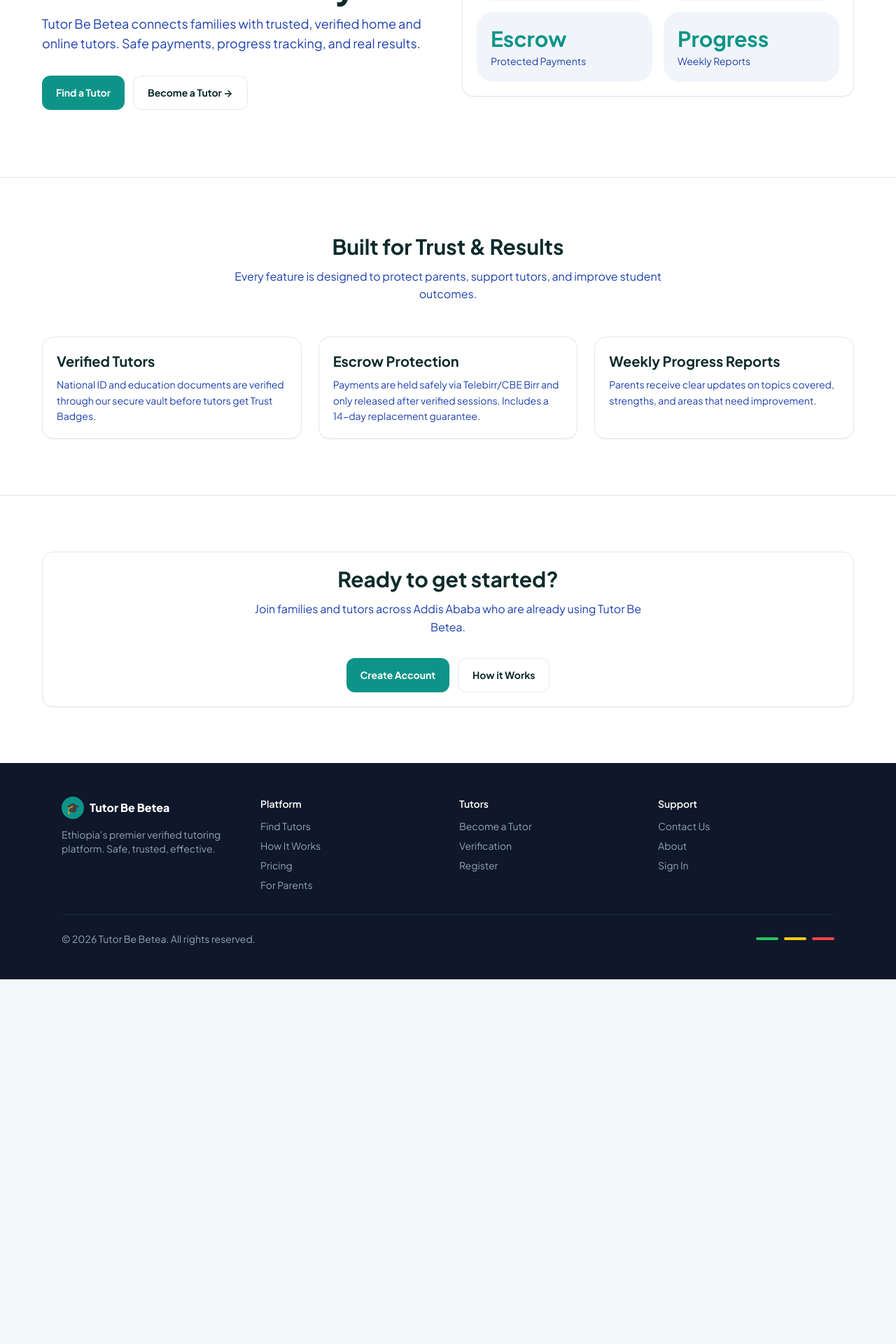
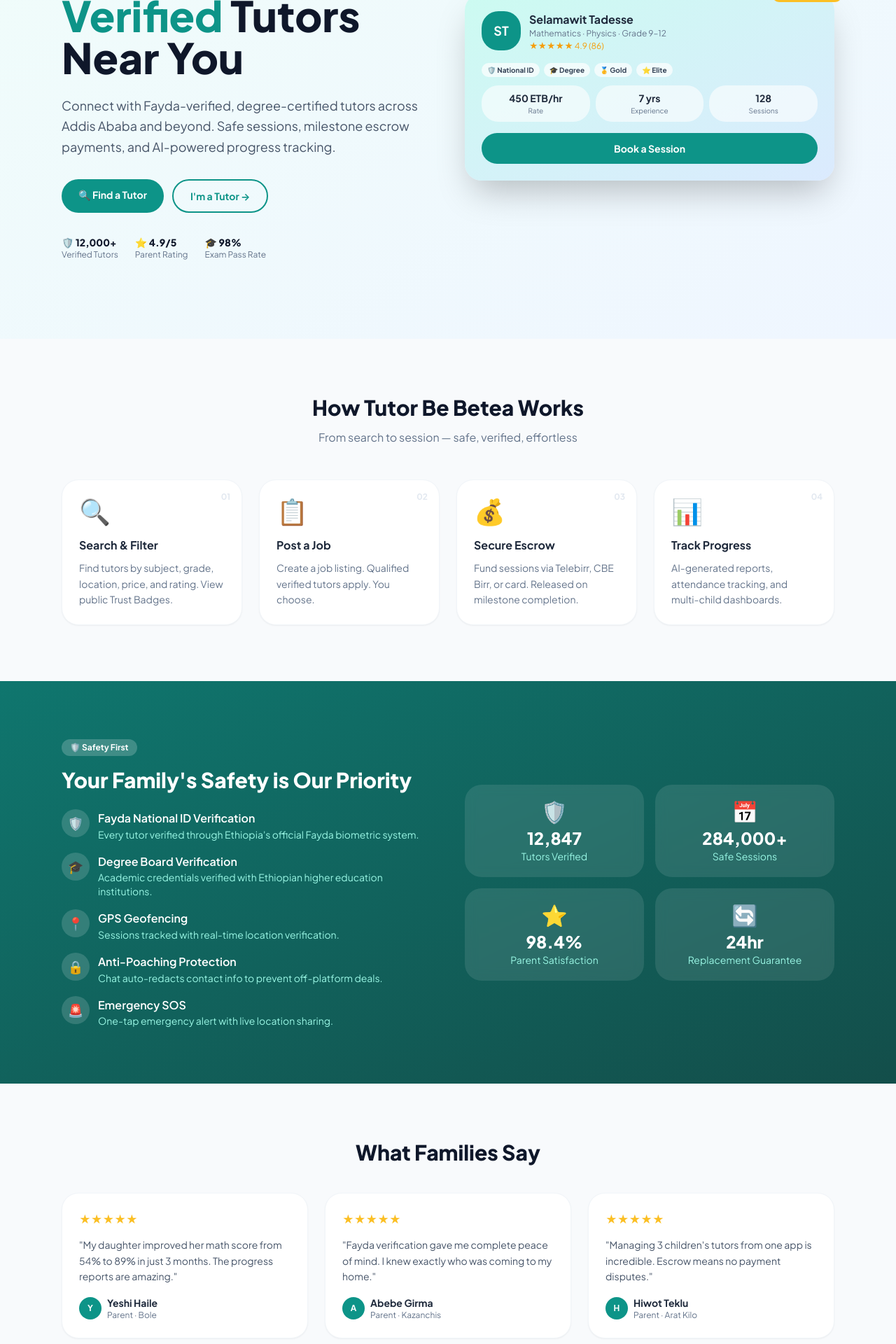
Before and after one commit to Zeordi/tutor-be-betea, a Next.js app in the folder apps/web/: page / in a window 1280 px wide. Shown: the part 300-2220 px from the top of the page at 70% size. Before the commit the page ends 1699 px from the top, so only its background shows below. Built offline with nearby package versions, Linux system fonts and the light colour scheme.

Commit message:
Update page.tsx

```diff
--- a/apps/web/app/(marketing)/page.tsx
+++ b/apps/web/app/(marketing)/page.tsx
@@ -1,106 +1,327 @@
 import Link from "next/link";
 
-export default function HomePage() {
+export default function LandingPage() {
   return (
-    <>
+    <div>
       {/* Hero */}
-      <section className="section py-16 md:py-24">
-        <div className="container grid gap-10 lg:grid-cols-2 items-center">
+      <section className="relative overflow-hidden">
+        <div className="absolute inset-0 bg-gradient-to-br from-teal-50 to-blue-50 dark:from-teal-950/30 dark:to-blue-950/30" />
+        <div className="relative mx-auto max-w-6xl px-6 py-20 md:py-28">
+          <div className="grid items-center gap-12 md:grid-cols-2">
             <div>
-            <div className="badge mb-4">Ethiopia’s Trusted Tutoring Platform</div>
-            <h1 className="text-4xl md:text-5xl font-extrabold leading-tight mb-4 text-[var(--foreground)]">
-              Find Verified Tutors in Addis Ababa & Beyond
+              <div className="mb-6 inline-flex items-center gap-2 rounded-full border border-teal-200 bg-teal-50 px-4 py-1.5 dark:border-teal-800 dark:bg-teal-900/30">
+                <span className="h-1.5 w-1.5 animate-pulse rounded-full bg-teal-500" />
+                <span className="text-xs font-semibold text-teal-700 dark:text-teal-300">
+                  Ethiopia&apos;s #1 Verified Tutoring Platform
+                </span>
+              </div>
+              <h1 className="mb-6 text-4xl font-extrabold leading-tight text-slate-900 dark:text-white md:text-5xl lg:text-6xl">
+                Find Trusted
+                <br />
+                <span className="text-teal-600">Verified</span> Tutors
+                <br />
+                Near You
               </h1>
-            <p className="text-lg text-[var(--secondary)] mb-8 max-w-xl">
-              Tutor Be Betea connects families with trusted, verified home and
-              online tutors. Safe payments, progress tracking, and real results.
+              <p className="mb-8 text-lg leading-relaxed text-slate-600 dark:text-slate-400">
+                Connect with Fayda-verified, degree-certified tutors across Addis
+                Ababa and beyond. Safe sessions, milestone escrow payments, and
+                AI-powered progress tracking.
               </p>
-
-            <div className="flex flex-wrap gap-3">
-              <Link href="/register?role=PARENT" className="btn btn-primary">
-                Find a Tutor
+              <div className="mb-8 flex flex-wrap gap-3">
+                <Link
+                  href="/register"
+                  className="rounded-xl bg-teal-600 px-6 py-3 text-sm font-bold text-white hover:bg-teal-700"
+                >
+                  🔍 Find a Tutor
                 </Link>
-              <Link href="/for-tutors" className="btn btn-secondary">
-                Become a Tutor →
+                <Link
+                  href="/for-tutors"
+                  className="rounded-xl border-2 border-teal-600 px-6 py-3 text-sm font-bold text-teal-600 hover:bg-teal-50 dark:hover:bg-teal-900/20"
+                >
+                  I&apos;m a Tutor →
                 </Link>
+              </div>
+              <div className="flex flex-wrap items-center gap-6 text-sm">
+                {[
+                  ["🛡️", "12,000+", "Verified Tutors"],
+                  ["⭐", "4.9/5", "Parent Rating"],
+                  ["🎓", "98%", "Exam Pass Rate"],
+                ].map(([icon, val, label]) => (
+                  <div key={label}>
+                    <p className="font-extrabold text-slate-900 dark:text-white">
+                      {icon} {val}
+                    </p>
+                    <p className="text-xs text-slate-500">{label}</p>
+                  </div>
+                ))}
               </div>
             </div>
 
-          <div className="card shadow-sm border border-[var(--border)] bg-[var(--surface)] p-6 rounded-2xl">
-            <div className="grid grid-cols-2 gap-4">
-              <div className="rounded-2xl bg-[var(--surface-2)] p-5">
-                <div className="text-3xl font-bold text-[var(--primary)]">100%</div>
-                <div className="text-sm text-[var(--secondary)] mt-1">ID Verified Tutors</div>
+            <div className="relative">
+              <div className="relative rounded-3xl bg-gradient-to-br from-teal-100 to-blue-100 p-6 shadow-2xl dark:from-teal-900/30 dark:to-blue-900/30">
+                <div className="absolute -right-3 -top-3">
+                  <div className="rounded-full bg-amber-400 px-3 py-1 text-xs font-bold text-amber-900">
+                    🥇 Gold Tutor
                   </div>
-              <div className="rounded-2xl bg-[var(--surface-2)] p-5">
-                <div className="text-3xl font-bold text-[var(--primary)]">14-Day</div>
-                <div className="text-sm text-[var(--secondary)] mt-1">Replacement Guarantee</div>
                 </div>
-              <div className="rounded-2xl bg-[var(--surface-2)] p-5">
-                <div className="text-3xl font-bold text-[var(--primary)]">Escrow</div>
-                <div className="text-sm text-[var(--secondary)] mt-1">Protected Payments</div>
+                <div className="mb-4 flex items-center gap-3">
+                  <div className="flex h-14 w-14 items-center justify-center rounded-2xl bg-teal-600 text-lg font-bold text-white">
+                    ST
                   </div>
-              <div className="rounded-2xl bg-[var(--surface-2)] p-5">
-                <div className="text-3xl font-bold text-[var(--primary)]">Progress</div>
-                <div className="text-sm text-[var(--secondary)] mt-1">Weekly Reports</div>
+                  <div>
+                    <p className="font-bold text-slate-800 dark:text-white">
+                      Selamawit Tadesse
+                    </p>
+                    <p className="text-xs text-slate-500">
+                      Mathematics · Physics · Grade 9–12
+                    </p>
+                    <p className="mt-0.5 text-xs text-amber-500">★★★★★ 4.9 (86)</p>
+                  </div>
+                </div>
+                <div className="mb-3 flex flex-wrap gap-1.5">
+                  {["🛡️ National ID", "🎓 Degree", "🥇 Gold", "⭐ Elite"].map((b) => (
+                    <span
+                      key={b}
+                      className="rounded-full bg-white/70 px-2 py-0.5 text-[10px] font-bold text-slate-700 dark:bg-white/10 dark:text-slate-200"
+                    >
+                      {b}
+                    </span>
+                  ))}
+                </div>
+                <div className="mb-4 grid grid-cols-3 gap-2 text-center">
+                  {[
+                    ["450 ETB/hr", "Rate"],
+                    ["7 yrs", "Experience"],
+                    ["128", "Sessions"],
+                  ].map(([v, l]) => (
+                    <div
+                      key={l}
+                      className="rounded-xl bg-white/60 py-2 dark:bg-white/10"
+                    >
+                      <p className="text-sm font-bold text-slate-800 dark:text-white">
+                        {v}
+                      </p>
+                      <p className="text-[10px] text-slate-500">{l}</p>
+                    </div>
+                  ))}
+                </div>
+                <Link
+                  href="/register"
+                  className="block w-full rounded-xl bg-teal-600 py-3 text-center text-sm font-bold text-white hover:bg-teal-700"
+                >
+                  Book a Session
+                </Link>
               </div>
             </div>
           </div>
         </div>
       </section>
 
-      {/* Trust Section */}
-      <section className="section py-16 bg-[var(--surface)] border-y border-[var(--border)]">
-        <div className="container">
-          <div className="text-center mb-12">
-            <h2 className="text-3xl font-bold mb-3 text-[var(--foreground)]">Built for Trust & Results</h2>
-            <p className="text-[var(--secondary)] max-w-2xl mx-auto">
-              Every feature is designed to protect parents, support tutors, and improve student outcomes.
+      {/* How it works */}
+      <section className="bg-slate-50 py-20 dark:bg-[#0D1B33]">
+        <div className="mx-auto max-w-6xl px-6">
+          <div className="mb-12 text-center">
+            <h2 className="mb-3 text-3xl font-extrabold text-slate-900 dark:text-white">
+              How Tutor Be Betea Works
+            </h2>
+            <p className="text-slate-500 dark:text-slate-400">
+              From search to session — safe, verified, effortless
             </p>
           </div>
-
-          <div className="grid md:grid-cols-3 gap-6">
-            <div className="card p-6 bg-[var(--background)] border border-[var(--border)] rounded-2xl">
-              <h3 className="text-xl font-bold mb-2 text-[var(--foreground)]">Verified Tutors</h3>
-              <p className="text-[var(--secondary)] text-sm leading-relaxed">
-                National ID and education documents are verified through our secure vault before tutors get Trust Badges.
+          <div className="grid gap-6 md:grid-cols-4">
+            {[
+              {
+                step: "01",
+                icon: "🔍",
+                title: "Search & Filter",
+                desc: "Find tutors by subject, grade, location, price, and rating. View public Trust Badges.",
+              },
+              {
+                step: "02",
+                icon: "📋",
+                title: "Post a Job",
+                desc: "Create a job listing. Qualified verified tutors apply. You choose.",
+              },
+              {
+                step: "03",
+                icon: "💰",
+                title: "Secure Escrow",
+                desc: "Fund sessions via Telebirr, CBE Birr, or card. Released on milestone completion.",
+              },
+              {
+                step: "04",
+                icon: "📊",
+                title: "Track Progress",
+                desc: "AI-generated reports, attendance tracking, and multi-child dashboards.",
+              },
+            ].map((s) => (
+              <div
+                key={s.step}
+                className="relative rounded-2xl border border-slate-100 bg-white p-6 shadow-sm dark:border-slate-700/60 dark:bg-slate-800/80"
+              >
+                <div className="mb-4 text-4xl">{s.icon}</div>
+                <div className="absolute right-4 top-4 text-xs font-bold text-slate-200 dark:text-slate-700">
+                  {s.step}
+                </div>
+                <h3 className="mb-2 font-bold text-slate-800 dark:text-white">
+                  {s.title}
+                </h3>
+                <p className="text-sm leading-relaxed text-slate-500 dark:text-slate-400">
+                  {s.desc}
                 </p>
               </div>
-            <div className="card p-6 bg-[var(--background)] border border-[var(--border)] rounded-2xl">
-              <h3 className="text-xl font-bold mb-2 text-[var(--foreground)]">Escrow Protection</h3>
-              <p className="text-[var(--secondary)] text-sm leading-relaxed">
-                Payments are held safely via Telebirr/CBE Birr and only released after verified sessions. Includes a 14-day replacement guarantee.
-              </p>
+            ))}
           </div>
-            <div className="card p-6 bg-[var(--background)] border border-[var(--border)] rounded-2xl">
-              <h3 className="text-xl font-bold mb-2 text-[var(--foreground)]">Weekly Progress Reports</h3>
-              <p className="text-[var(--secondary)] text-sm leading-relaxed">
-                Parents receive clear updates on topics covered, strengths, and areas that need improvement.
-              </p>
+        </div>
+      </section>
+
+      {/* Safety */}
+      <section className="bg-gradient-to-br from-teal-700 to-teal-900 py-20 text-white">
+        <div className="mx-auto max-w-6xl px-6">
+          <div className="grid items-center gap-12 md:grid-cols-2">
+            <div>
+              <span className="mb-4 inline-block rounded-full bg-white/20 px-3 py-1 text-xs font-bold">
+                🛡️ Safety First
+              </span>
+              <h2 className="mb-6 text-3xl font-extrabold">
+                Your Family&apos;s Safety is Our Priority
+              </h2>
+              <div className="space-y-4">
+                {[
+                  [
+                    "🛡️",
+                    "Fayda National ID Verification",
+                    "Every tutor verified through Ethiopia's official Fayda biometric system.",
+                  ],
+                  [
+                    "🎓",
+                    "Degree Board Verification",
+                    "Academic credentials verified with Ethiopian higher education institutions.",
+                  ],
+                  [
+                    "📍",
+                    "GPS Geofencing",
+                    "Sessions tracked with real-time location verification.",
+                  ],
+                  [
+                    "🔒",
+                    "Anti-Poaching Protection",
+                    "Chat auto-redacts contact info to prevent off-platform deals.",
+                  ],
+                  [
+                    "🚨",
+                    "Emergency SOS",
+                    "One-tap emergency alert with live location sharing.",
+                  ],
+                ].map(([icon, title, desc]) => (
+                  <div key={title} className="flex gap-3">
+                    <div className="flex h-10 w-10 flex-shrink-0 items-center justify-center rounded-xl bg-white/15 text-lg">
+                      {icon}
+                    </div>
+                    <div>
+                      <p className="font-semibold">{title}</p>
+                      <p className="text-sm text-teal-200">{desc}</p>
+                    </div>
+                  </div>
+                ))}
+              </div>
+            </div>
+            <div className="grid grid-cols-2 gap-4">
+              {[
+                ["Tutors Verified", "12,847", "🛡️"],
+                ["Safe Sessions", "284,000+", "📅"],
+                ["Parent Satisfaction", "98.4%", "⭐"],
+                ["Replacement Guarantee", "24hr", "🔄"],
+              ].map(([label, value, icon]) => (
+                <div
+                  key={label}
+                  className="rounded-2xl bg-white/10 p-5 text-center backdrop-blur"
+                >
+                  <p className="mb-1 text-3xl">{icon}</p>
+                  <p className="text-2xl font-extrabold">{value}</p>
+                  <p className="text-sm text-teal-200">{label}</p>
+                </div>
+              ))}
             </div>
           </div>
         </div>
       </section>
 
+      {/* Testimonials */}
+      <section className="bg-slate-50 py-20 dark:bg-[#0D1B33]">
+        <div className="mx-auto max-w-6xl px-6">
+          <h2 className="mb-10 text-center text-3xl font-extrabold text-slate-900 dark:text-white">
+            What Families Say
+          </h2>
+          <div className="grid gap-6 md:grid-cols-3">
+            {[
+              {
+                name: "Yeshi Haile",
+                role: "Parent · Bole",
+                text: "My daughter improved her math score from 54% to 89% in just 3 months. The progress reports are amazing.",
+              },
+              {
+                name: "Abebe Girma",
+                role: "Parent · Kazanchis",
+                text: "Fayda verification gave me complete peace of mind. I knew exactly who was coming to my home.",
+              },
+              {
+                name: "Hiwot Teklu",
+                role: "Parent · Arat Kilo",
+                text: "Managing 3 children's tutors from one app is incredible. Escrow means no payment disputes.",
+              },
+            ].map((t) => (
+              <div
+                key={t.name}
+                className="rounded-2xl border border-slate-100 bg-white p-6 shadow-sm dark:border-slate-700/60 dark:bg-slate-800/80"
+              >
+                <p className="mb-3 text-amber-400">★★★★★</p>
+                <p className="mb-4 text-sm leading-relaxed text-slate-600 dark:text-slate-400">
+                  &quot;{t.text}&quot;
+                </p>
+                <div className="flex items-center gap-2">
+                  <div className="flex h-8 w-8 items-center justify-center rounded-full bg-teal-600 text-xs font-bold text-white">
+                    {t.name[0]}
+                  </div>
+                  <div>
+                    <p className="text-sm font-bold text-slate-800 dark:text-white">
+                      {t.name}
+                    </p>
+                    <p className="text-xs text-slate-500">{t.role}</p>
+                  </div>
+                </div>
+              </div>
+            ))}
+          </div>
+        </div>
+      </section>
+
       {/* CTA */}
-      <section className="section py-20">
-        <div className="container">
-          <div className="card text-center py-12 px-6 bg-[var(--surface)] border border-[var(--border)] rounded-3xl">
-            <h2 className="text-3xl font-bold mb-3 text-[var(--foreground)]">Ready to get started?</h2>
-            <p className="text-[var(--secondary)] mb-8 max-w-xl mx-auto">
-              Join families and tutors across Addis Ababa who are already using Tutor Be Betea.
+      <section className="py-20">
+        <div className="mx-auto max-w-3xl px-6 text-center">
+          <h2 className="mb-4 text-4xl font-extrabold text-slate-900 dark:text-white">
+            Ready to find the perfect tutor?
+          </h2>
+          <p className="mb-8 text-slate-500 dark:text-slate-400">
+            Join 50,000+ families across Ethiopia. First session free on Premium
+            plans.
           </p>
-            <div className="flex justify-center gap-3 flex-wrap">
-              <Link href="/register" className="btn btn-primary">
-                Create Account
+          <div className="flex flex-wrap justify-center gap-3">
+            <Link
+              href="/register"
+              className="rounded-xl bg-teal-600 px-6 py-3 text-sm font-bold text-white hover:bg-teal-700"
+            >
+              🔍 Find a Tutor Now
             </Link>
-              <Link href="/how-it-works" className="btn btn-secondary">
-                How it Works
+            <Link
+              href="/login"
+              className="rounded-xl border-2 border-teal-600 px-6 py-3 text-sm font-bold text-teal-600"
+            >
+              Post a Job
             </Link>
           </div>
         </div>
+      </section>
     </div>
-      </section>
-    </>
   );
 }
```
Lines whose indentation alone changed are shown as unchanged.
